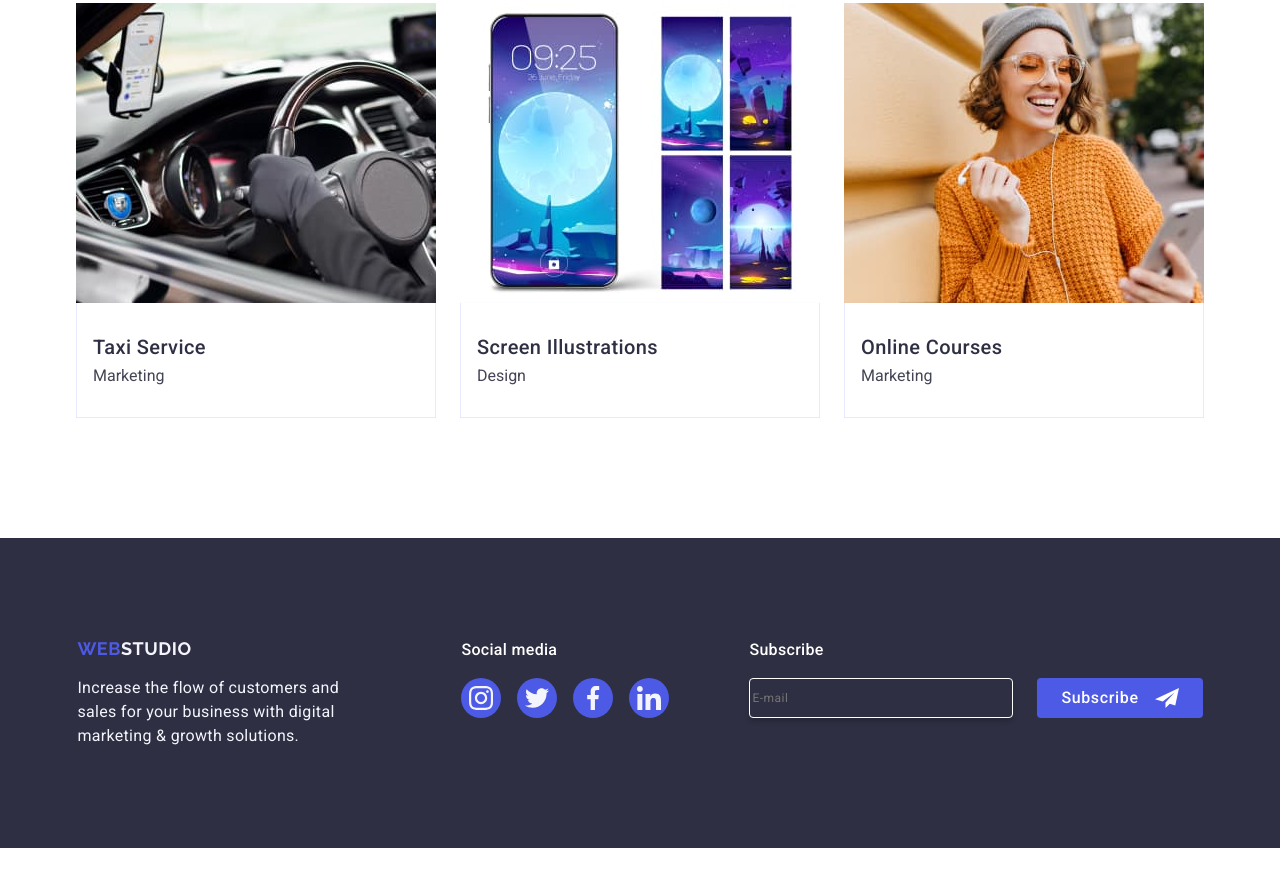
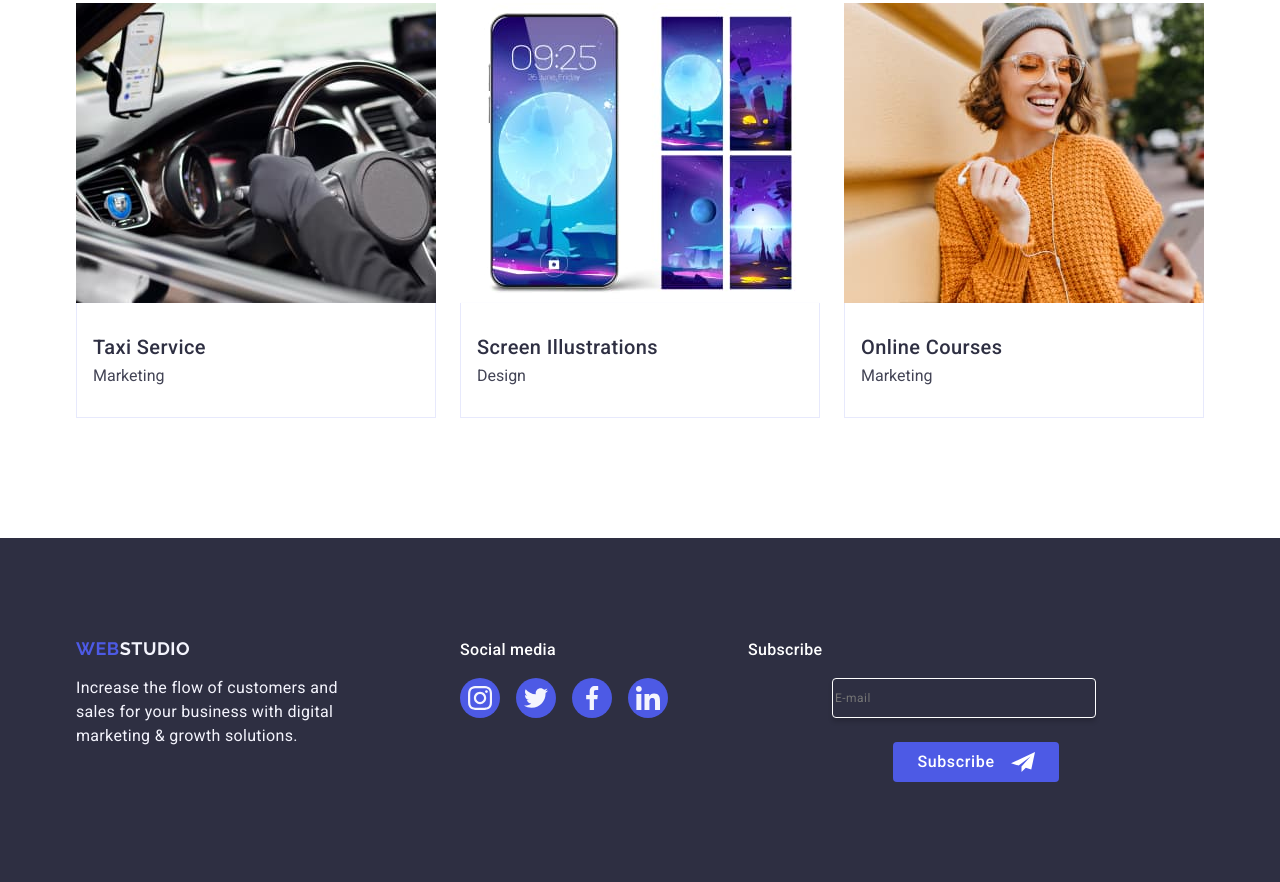
Before and after one commit to Kamila-Li/goit-markup-hw06, a plain HTML site: page index.html in a window 1280 px wide. Shown: the part 2633-3515 px from the top of the page. Before the commit the page ends 3481 px from the top, so only its background shows below. Drawn offline with nearby package versions, Linux system fonts and the light colour scheme.

Commit message:
Update styles.css

```diff
--- a/css/styles.css
+++ b/css/styles.css
@@ -1,7 +1,9 @@
 .hidden {
   display: none;
 }
-
+form {
+  gap: 24px;
+}
 body {
   font-family: 'Roboto', sans-serif;
   color: #434455;
```
